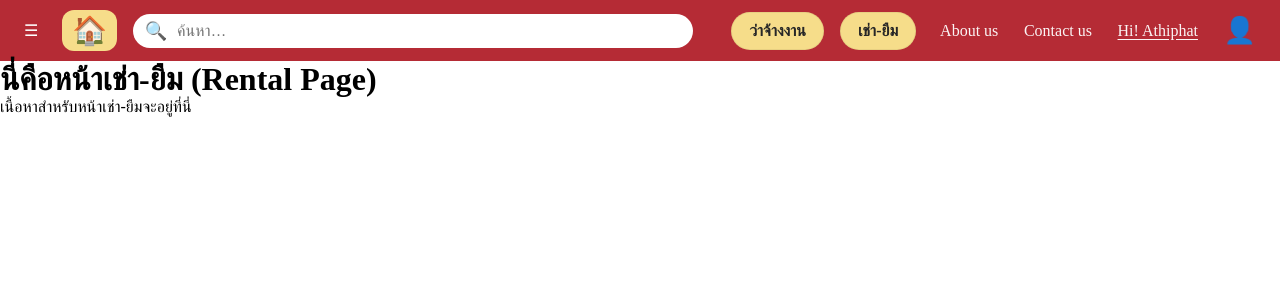
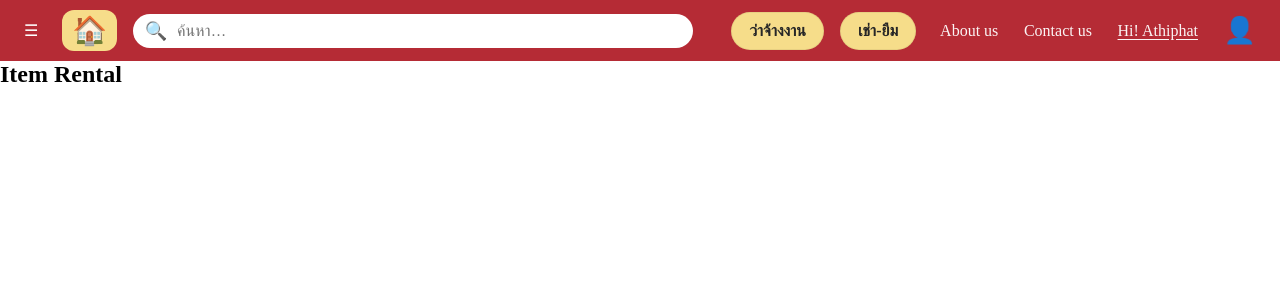
Before and after one commit to athiphat67/LorbMore, a Django app: page /rental in a window 1280 px wide. Shown: the top 300 px of the page. Run offline with Django 5.2, Linux system fonts and the light colour scheme.

Commit message:
add info

```diff
--- a/pages/templates/pages/rental.html
+++ b/pages/templates/pages/rental.html
@@ -2,6 +2,26 @@
 {% load static %}
 
 {% block content %}
-    <h1>นี่คือหน้าเช่า-ยืม (Rental Page)</h1>
-    <p>เนื้อหาสำหรับหน้าเช่า-ยืมจะอยู่ที่นี่</p>
-    {% endblock %}
+<div class="container mx-auto px-4 py-8">
+    <h2 class="text-3xl font-bold mb-6 text-gray-800">Item Rental</h2>
+
+    <div class="grid grid-cols-2 sm:grid-cols-3 lg:grid-cols-4 gap-4">
+        {% for item in rental_items %}
+        <div class="bg-white rounded-lg shadow-md overflow-hidden transition hover:shadow-lg">
+            <a href="{% url 'detail_post' item.id %}">
+                <img src="{{ item.image_url }}" alt="{{ item.title }}" class="w-full h-40 object-cover">
+            </a>
+
+            <div class="p-3">
+                <p class="text-sm font-semibold text-gray-800">{{ item.title }}</p>
+                <p class="text-base font-bold text-gray-900 mt-1">{{ item.price_detail }}</p>
+                <p class="text-base font-bold text-gray-900 mt-1">{{ item.categories }}</p>
+                <a href="{% url 'detail_post' item.id %}" class="block text-center mt-2 py-2 border border-blue-500 text-blue-500 rounded hover:bg-blue-50">
+                    VIEW
+                </a>
+            </div>
+        </div>
+        {% endfor %}
+    </div>
+</div>
+{% endblock %}
```
